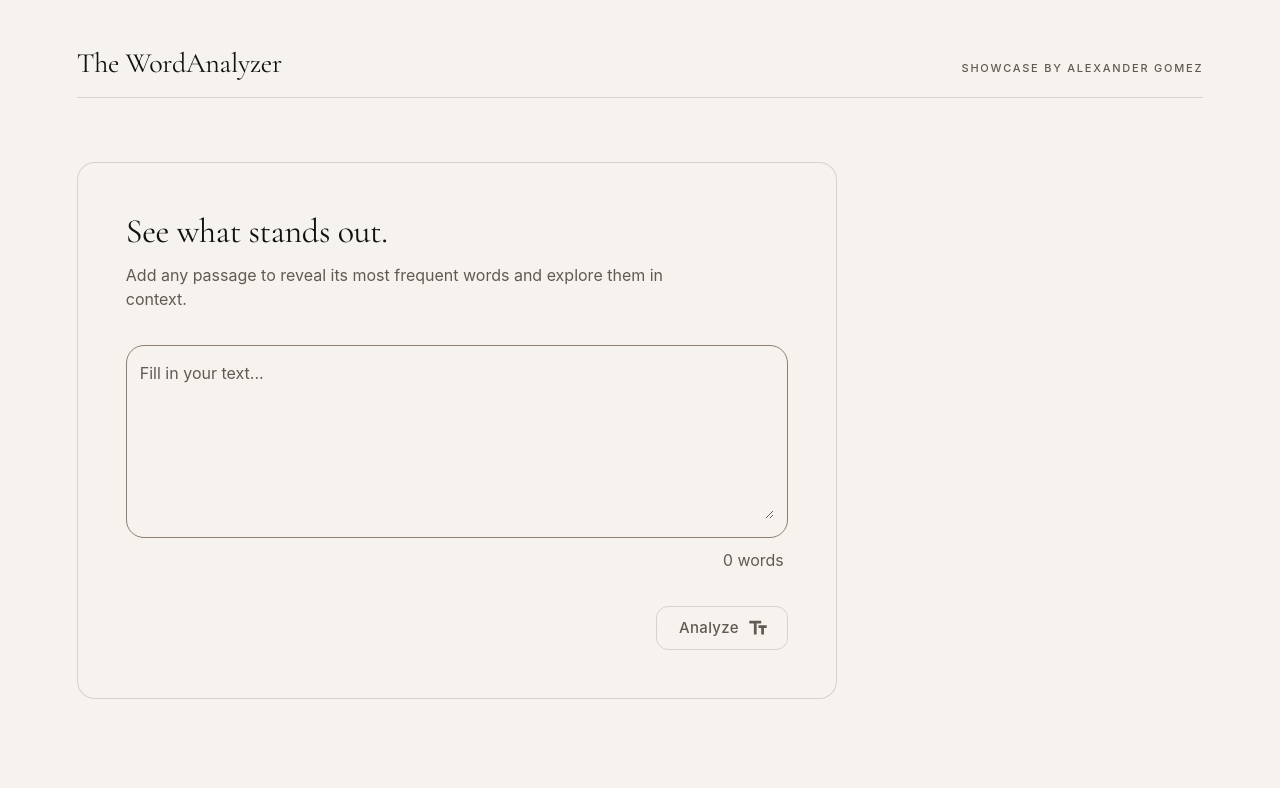
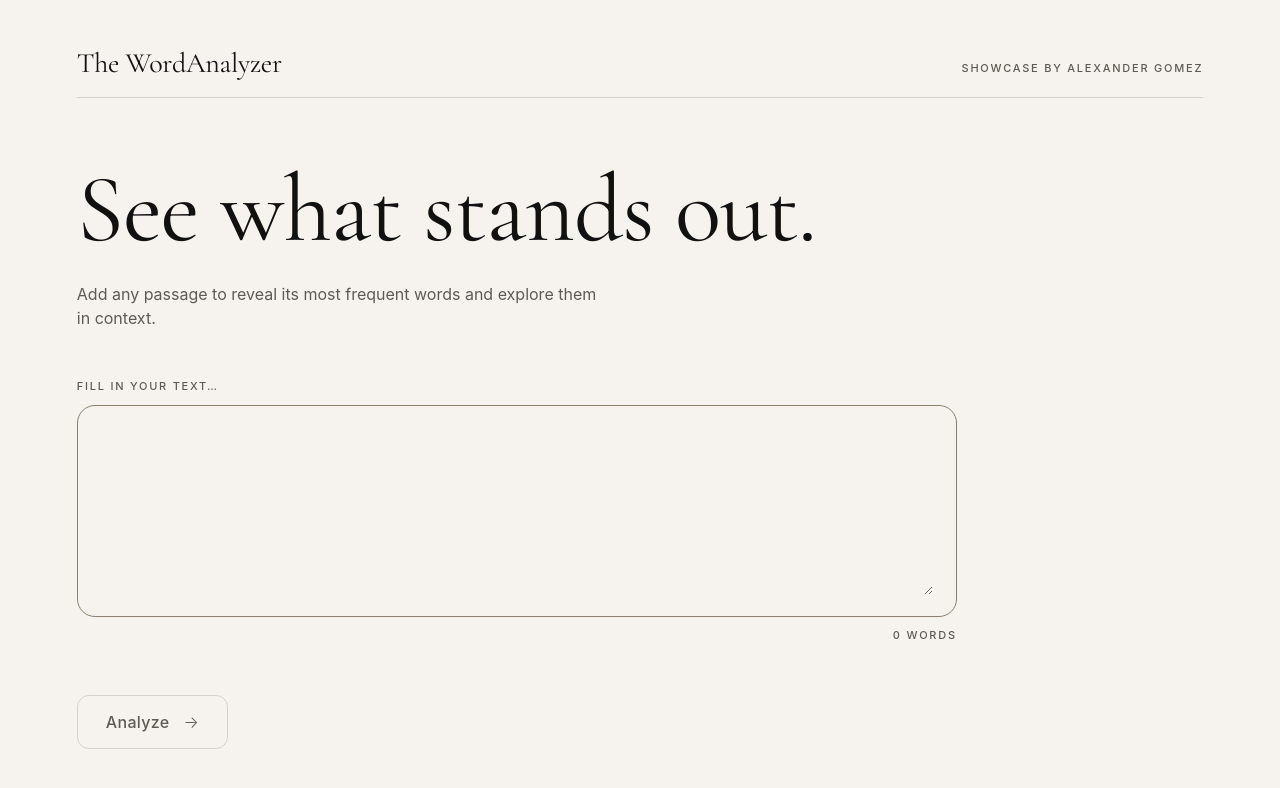
Before and after one commit to orchestratedbyalex/pincer-wordanalyzer-claude, a React (Create React App) app: page / in a window 1280 px wide. Shown: the top 788 px of the page. Built offline with nearby package versions, Linux system fonts and the light colour scheme.

Commit message:
T-12: Opening page
Co-Authored-By: Claude Opus 5.5 <noreply@anthropic.com>
Claude-Session: https://claude.ai/code/session_0199MN7F6U16f5oFgHMHRE9x

```diff
--- a/src/components/Form/Views/Default/Default.css
+++ b/src/components/Form/Views/Default/Default.css
@@ -1,46 +1,57 @@
-.textFieldContainer {
+.defaultView {
     display: flex;
     flex-direction: column;
-    gap: clamp(22px, 4vw, 34px);
-    width: min(100%, 760px);
+    gap: clamp(28px, 4vw, 48px);
+    width: min(100%, 880px);
     min-width: 0;
-    padding: clamp(22px, 5vw, 48px);
-    color: var(--color-text);
-    background: var(--color-surface);
-    border: 1px solid var(--color-border);
-    border-radius: var(--radius-large);
-    box-shadow: var(--shadow-surface);
+    color: var(--color-ink);
 }
 
 .defaultViewHeader {
     display: flex;
     flex-direction: column;
-    gap: 10px;
+    gap: clamp(16px, 2vw, 24px);
 }
 
 .defaultViewTitle {
-    color: var(--color-text);
-    font-size: clamp(1.55rem, 4vw, 2.15rem);
-    font-weight: 650;
-    letter-spacing: -0.025em;
-    line-height: 1.15;
+    margin: 0;
+    color: var(--color-ink);
+    overflow-wrap: break-word;
 }
 
 .defaultViewDescription {
-    max-width: 600px;
+    max-width: 52ch;
     margin: 0;
-    color: var(--color-text-muted);
+    color: var(--color-ink-muted);
+    font-size: 1.125rem;
     line-height: 1.6;
 }
 
 .analyzeActionWrapper {
     display: flex;
-    justify-content: flex-end;
+    justify-content: flex-start;
     width: 100%;
 }
 
+.analyzeButton.MuiButton-sizeLarge {
+    min-height: 52px;
+    padding: 12px 28px;
+    font-size: 1rem;
+}
+
+.analyzeArrow {
+    display: inline-block;
+    margin-left: 14px;
+    font-weight: 300;
+    transition: transform var(--motion-fast) var(--motion-ease);
+}
+
+.analyzeButton:not(.Mui-disabled):hover .analyzeArrow {
+    transform: translateX(3px);
+}
+
 @media (max-width: 480px) {
-    .analyzeActionWrapper .MuiButton-root {
+    .analyzeButton.MuiButton-root {
         width: 100%;
     }
 }
--- a/src/components/Form/Views/Default/index.tsx
+++ b/src/components/Form/Views/Default/index.tsx
@@ -1,7 +1,6 @@
 import React from 'react';
 // External libs
 import { Button, Typography } from '@material-ui/core';
-import { TextFields } from '@material-ui/icons';
 import { motion, useReducedMotion } from 'framer-motion';
 import { connect } from 'react-redux';
 //local components
@@ -37,9 +36,9 @@ const DefaultView: React.FunctionComponent<IDefaultView> = (props: IDefaultView)
             initial={shouldReduceMotion ? { opacity: 1, y: 0 } : { opacity: 0, y: 12 }}
             animate={{ opacity: 1, y: 0 }}
             transition={{ duration: shouldReduceMotion ? 0 : 0.32, ease: [0.22, 1, 0.36, 1] }}
-            className='textFieldContainer'>
+            className='defaultView'>
             <div className="defaultViewHeader">
-                <Typography id="input-view-title" variant="h4" component="h2" className="defaultViewTitle">
+                <Typography id="input-view-title" variant="h2" component="h2" className="defaultViewTitle">
                     See what stands out.
                 </Typography>
                 <Typography variant="body1" component="p" className="defaultViewDescription">
@@ -51,11 +50,11 @@ const DefaultView: React.FunctionComponent<IDefaultView> = (props: IDefaultView)
                 <Button
                     disabled={!isAnalizedButtonEnabled}
                     variant="contained"
-                    color="primary"
                     size="large"
-                    onClick={() => props.dispatch && cleanFrequencyStateAndGoToResultsView(props.dispatch)}
-                    endIcon={<TextFields />}>
+                    className="analyzeButton"
+                    onClick={() => props.dispatch && cleanFrequencyStateAndGoToResultsView(props.dispatch)}>
                     Analyze
+                    <span className="analyzeArrow" aria-hidden="true">→</span>
                 </Button>
             </div>
         </motion.section>
--- a/src/components/TextInput/TextInput.css
+++ b/src/components/TextInput/TextInput.css
@@ -6,23 +6,26 @@
     gap: 10px;
 }
 
-.textInput .MuiOutlinedInput-root {
+.textInputLabel {
+    color: var(--color-ink-muted);
+}
+
+.textInput .MuiOutlinedInput-multiline {
     align-items: flex-start;
+    padding: 22px 24px;
 }
 
 .textInput textarea {
-    color: var(--color-text);
-    line-height: 1.6;
+    color: var(--color-ink);
+    font-size: 1.0625rem;
+    line-height: 1.65;
     resize: vertical;
 }
 
 .wordCounterParagraph {
     min-height: 20px;
     margin: 0;
-    padding-right: 4px;
-    color: var(--color-text-muted);
-    font-size: 0.8rem;
+    color: var(--color-ink-muted);
     font-variant-numeric: tabular-nums;
-    font-weight: 500;
     text-align: end;
 }
--- a/src/components/TextInput/index.tsx
+++ b/src/components/TextInput/index.tsx
@@ -17,6 +17,8 @@ import './TextInput.css';
 
 const wordFrequencyAnalyzerHelper: WordFrequencyAnalyzerHelper = new WordFrequencyAnalyzerHelper();
 
+const TEXT_FIELD_ID = 'word-analyzer-text-field';
+
 // component used to fill in word to calculate frequency
 const TextInput: React.FunctionComponent<ITextInput> = (props: ITextInput) => {
 
@@ -25,15 +27,18 @@ const TextInput: React.FunctionComponent<ITextInput> = (props: ITextInput) => {
 
     return (
         <div className='textInputWrapper'>
+            {/* a static label above the field instead of MUI's floating one */}
+            <Typography variant="overline" component="label" htmlFor={TEXT_FIELD_ID} className="textInputLabel">
+                Fill in your text…
+            </Typography>
             <TextField
                 autoComplete="off"
                 className="textInput"
                 fullWidth
-                id="word-analyzer-text-field"
-                label="Fill in your text..."
+                id={TEXT_FIELD_ID}
                 multiline
-                rows={6}
-                rowsMax={12}
+                minRows={6}
+                maxRows={14}
                 onChange={(ev) => props.onTextChange(ev.target.value)}
                 defaultValue={String(props.text)}
                 inputProps={{ 'aria-describedby': 'word-counter' }}
@@ -41,6 +46,7 @@ const TextInput: React.FunctionComponent<ITextInput> = (props: ITextInput) => {
             />
             <Typography
                 id="word-counter"
+                variant="overline"
                 className='wordCounterParagraph'
                 component="p"
                 aria-live="polite"
```
